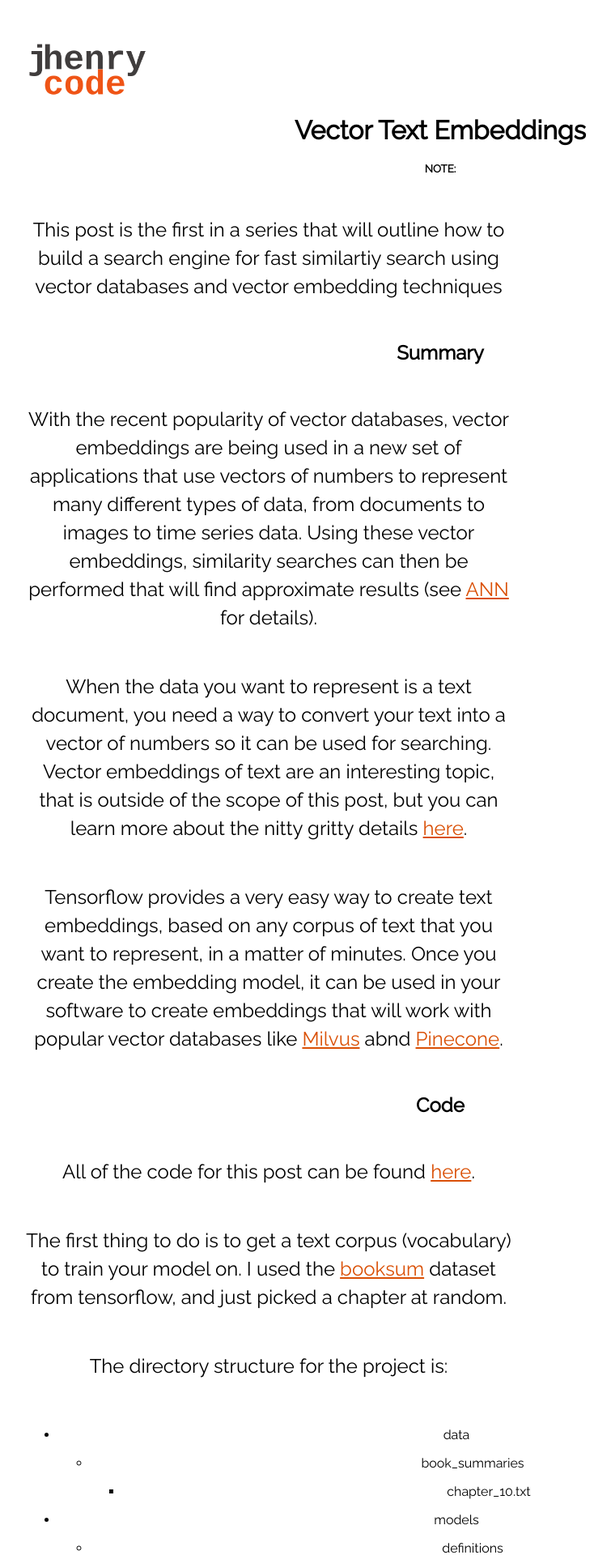
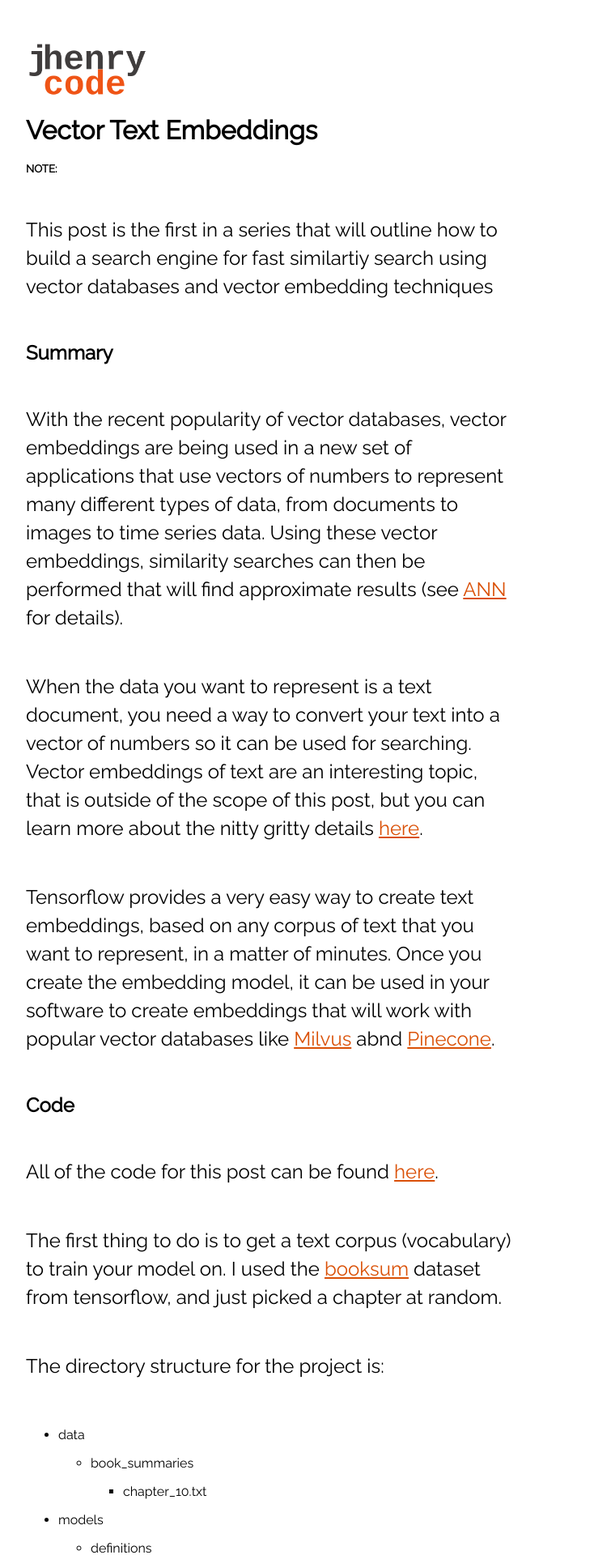
Before and after one commit to theonej/theonej.github.io, a Jekyll site: the page built from index.md, in a window 1280 px wide. Shown: the top 1920 px of the page at 81% size, without its empty margins (146-901 px from the left). Built offline with Jekyll 4.4.1, drawn with Linux system fonts in a browser that asks for light colours.

Commit message:
changing css for better presentation

```diff
--- a/_layouts/default.html
+++ b/_layouts/default.html
@@ -13,7 +13,7 @@ layout: default
 	<div>
 		<a href="https://theonej.github.io"><img src="../../../img/logo.png" class='small-image'/></a>
 	</div>
-	<div class="center">
+	<div>
 		{{ content }}
 	</div>
 	<div>
```
